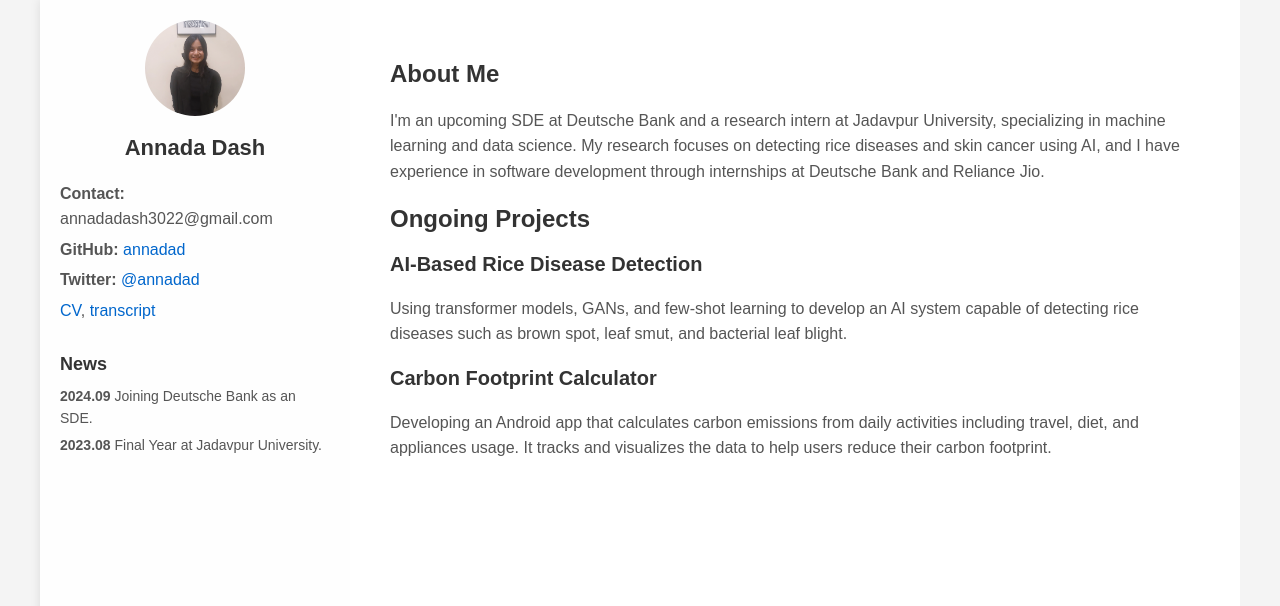
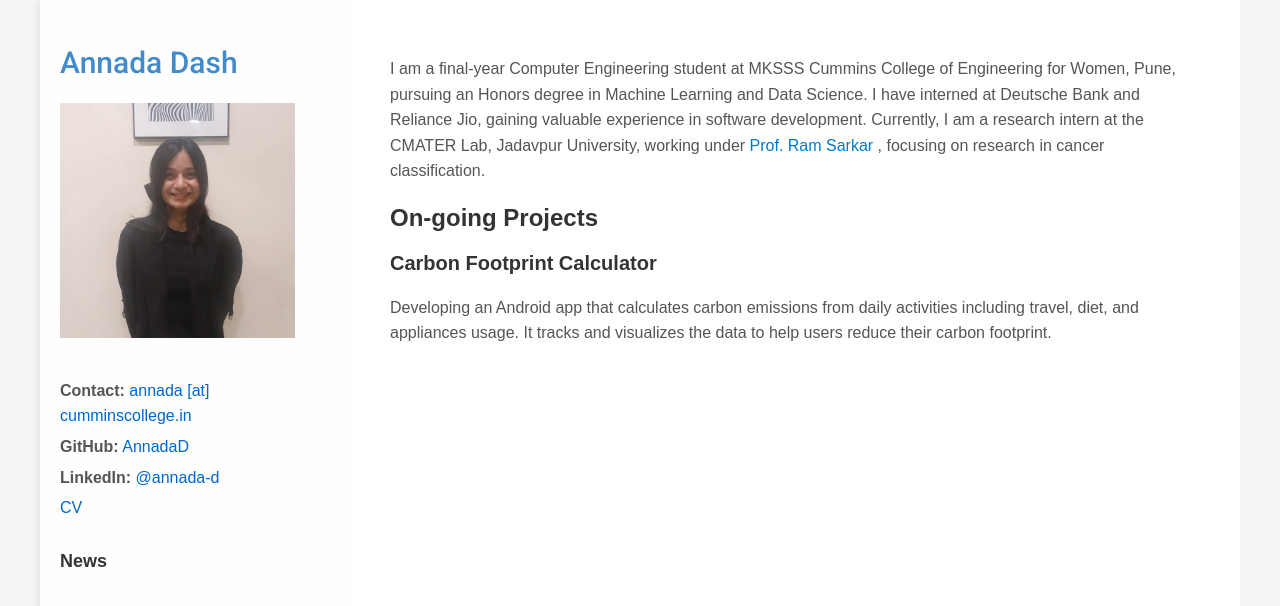
Before and after one commit to AnnadaD/AnnadaD.github.io, a plain HTML site: page index.html in a window 1280 px wide. Drawn offline with Linux system fonts and the light colour scheme.

Commit message:
adding update

```diff
--- a/index.html
+++ b/index.html
@@ -1,6 +1,11 @@
 <!DOCTYPE html>
 <html lang="en">
   <head>
+    <link
+      href="https://fonts.googleapis.com/css2?family=Roboto:wght@500&display=swap"
+      rel="stylesheet"
+    />
+
     <meta charset="UTF-8" />
     <meta name="viewport" content="width=device-width, initial-scale=1.0" />
     <meta name="description" content="Annada's Portfolio" />
@@ -12,50 +17,60 @@
       <!-- Sidebar -->
       <aside class="sidebar">
         <div class="profile">
+          <h1 class="name">Annada Dash</h1>
           <img
             src="profile/profile_pic.png"
             alt="Annada Dash"
             class="profile-pic"
           />
-          <h1>Annada Dash</h1>
         </div>
+
         <div class="contact">
-          <p><strong>Contact:</strong> annadadash3022@gmail.com</p>
+          <p>
+            <strong>Contact:</strong>
+
+            <a href="annada.dash@cumminscollege.in"
+              >annada [at] cumminscollege.in</a
+            >
+          </p>
           <p>
             <strong>GitHub:</strong>
-            <a href="https://github.com/annadad">annadad</a>
+            <a href="https://github.com/AnnadaD" target="_blank">AnnadaD</a>
           </p>
           <p>
-            <strong>Twitter:</strong>
-            <a href="https://twitter.com/annadad">@annadad</a>
+            <strong>LinkedIn:</strong>
+            <a href="https://www.linkedin.com/in/annada-d/" target="_blank"
+              >@annada-d</a
+            >
           </p>
-          <p><a href="#">CV</a>, <a href="#">transcript</a></p>
+          <p><a href="#">CV</a></p>
         </div>
+
         <div class="news">
           <h3>News</h3>
-          <p><strong>2024.09</strong> Joining Deutsche Bank as an SDE.</p>
-          <p><strong>2023.08</strong> Final Year at Jadavpur University.</p>
+          <!-- <p><strong>2024.09</strong> Joining Deutsche Bank as an SDE.</p>
+          <p><strong>2024.08</strong> Final Year at Jadavpur University.</p> -->
         </div>
       </aside>
 
       <!-- Main Content -->
       <main class="content">
-        <h2>About Me</h2>
         <p>
-          I'm an upcoming SDE at Deutsche Bank and a research intern at Jadavpur
-          University, specializing in machine learning and data science. My
-          research focuses on detecting rice diseases and skin cancer using AI,
-          and I have experience in software development through internships at
-          Deutsche Bank and Reliance Jio.
+          I am a final-year Computer Engineering student at MKSSS Cummins
+          College of Engineering for Women, Pune, pursuing an Honors degree in
+          Machine Learning and Data Science. I have interned at Deutsche Bank
+          and Reliance Jio, gaining valuable experience in software development.
+          Currently, I am a research intern at the CMATER Lab, Jadavpur
+          University, working under
+          <a
+            href="https://scholar.google.co.in/citations?user=bDj0BUEAAAAJ&hl=en"
+            target="_blank"
+          >
+            Prof. Ram Sarkar </a
+          >, focusing on research in cancer classification.
         </p>
 
-        <h2>Ongoing Projects</h2>
-        <h3>AI-Based Rice Disease Detection</h3>
-        <p>
-          Using transformer models, GANs, and few-shot learning to develop an AI
-          system capable of detecting rice diseases such as brown spot, leaf
-          smut, and bacterial leaf blight.
-        </p>
+        <h2>On-going Projects</h2>
 
         <h3>Carbon Footprint Calculator</h3>
         <p>
--- a/style.css
+++ b/style.css
@@ -21,22 +21,32 @@ body {
   min-height: 100vh;
 }
 
+/* Profile container styles */
 .profile {
-  text-align: center;
+  display: flex;
+  flex-direction: column; /* Places name above profile picture */
+  align-items: flex-start; /* Aligns items to the left */
+  text-align: left;
 }
 
-.profile-pic {
-  width: 100px;
-  border-radius: 50%;
-  margin-bottom: 15px;
+.name {
+  color: #428bca; /* Blue color similar to the image */
+  font-size: 30px; /* Font size */
+  font-weight: 500; /* Slightly bolder */
+  margin-bottom: 23px; /* Space below name */
+  font-family: "Roboto", sans-serif;
 }
 
-h1 {
-  font-size: 22px;
-  margin: 0;
-  color: #333;
+/* Profile picture styles */
+.profile-pic {
+  width: 235px;
+  height: 235px;
+  object-fit: cover;
+  border-radius: 0; /* Keeps it a square */
+  margin-bottom: 20px; /* Space below the image */
 }
 
+/* Contact styles */
 .contact {
   margin-top: 20px;
 }
@@ -50,6 +60,7 @@ h1 {
   text-decoration: none;
 }
 
+/* News section */
 .news {
   margin-top: 30px;
 }
```
